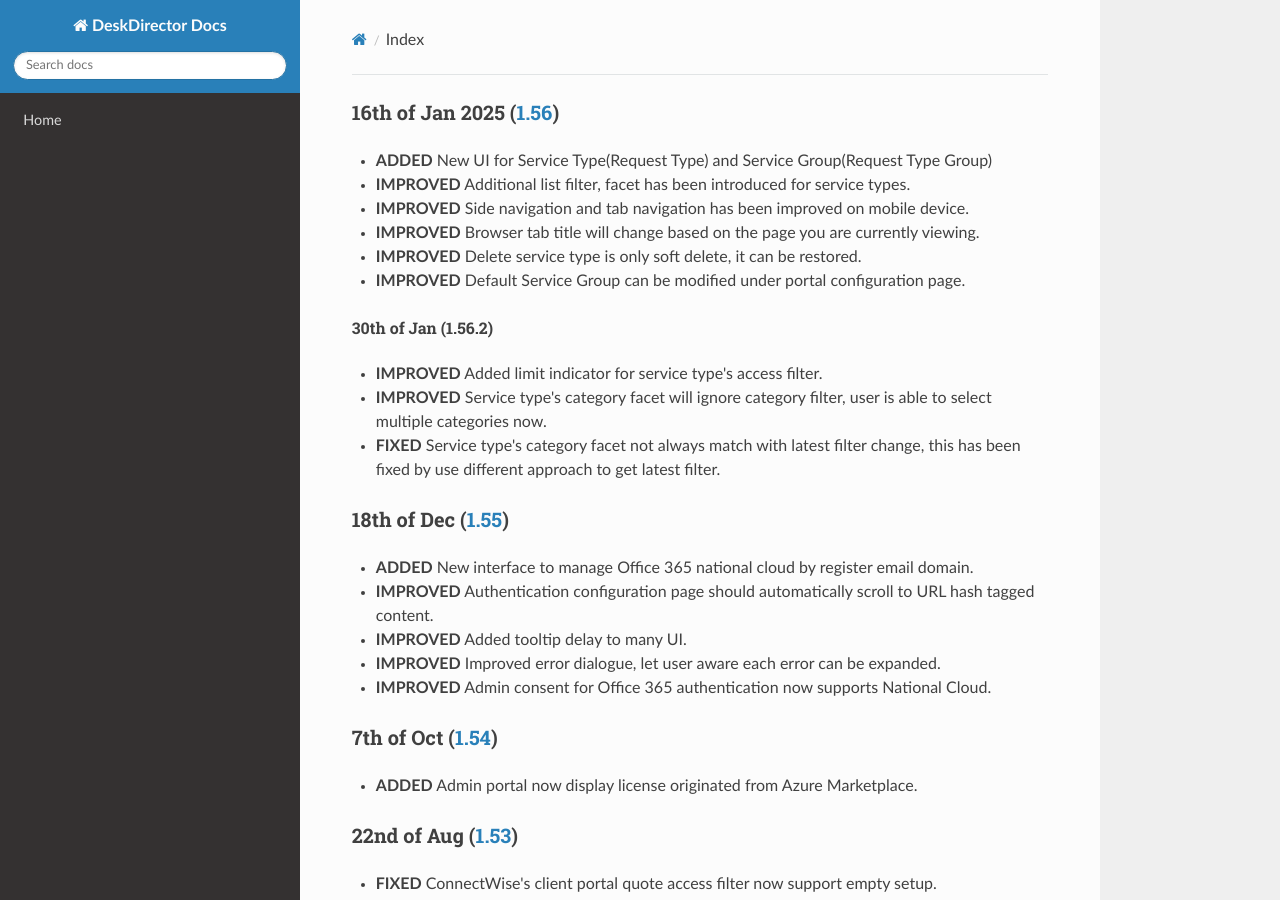
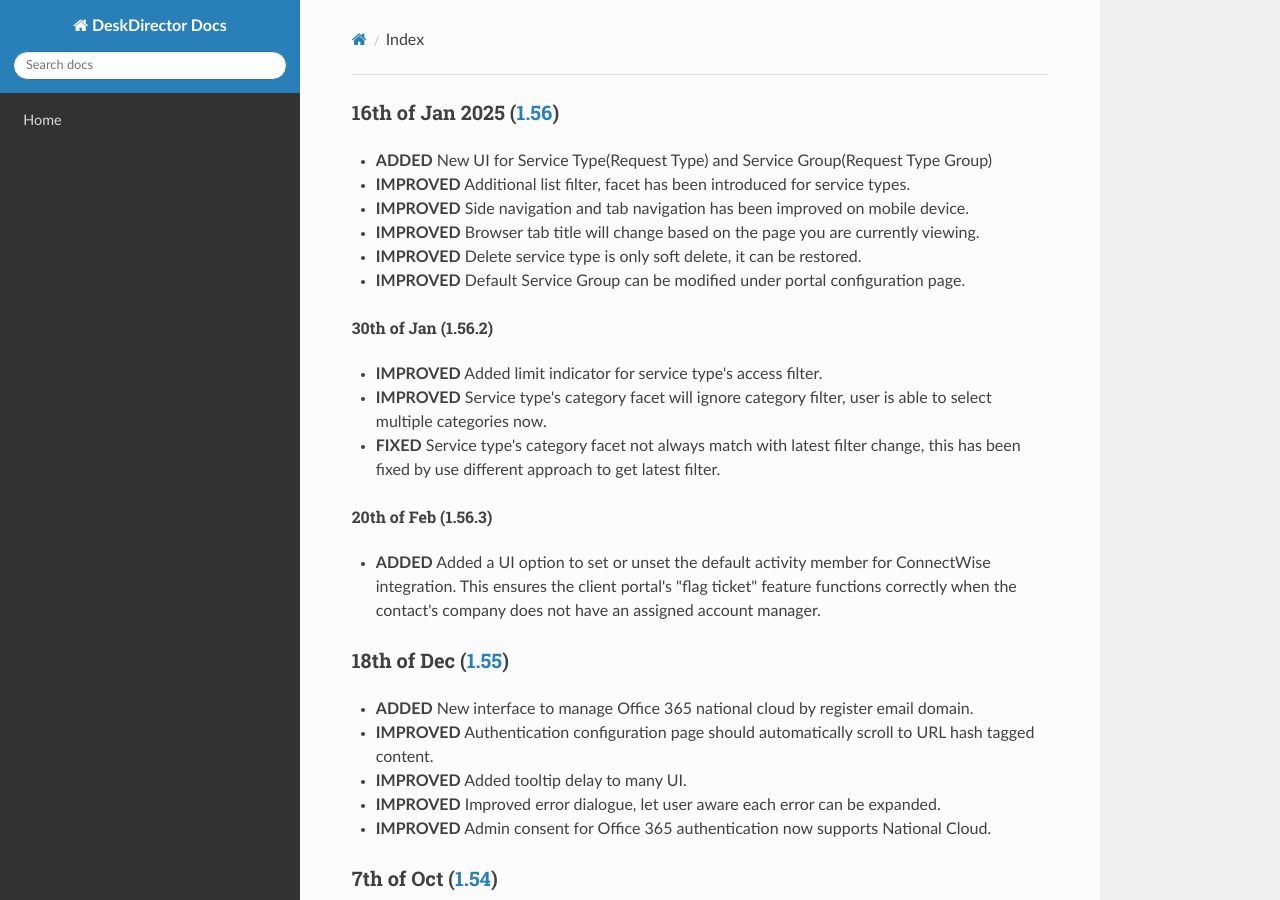
Before and after one commit to DeskDirector/docs, an MkDocs documentation site: the page built from docs/_release/admin/README.md, in a window 1280 px wide and 900 px high. Built offline with MkDocs 1.6.1, drawn with Linux system fonts in a browser that asks for light colours; nearby versions of some CDN libraries; old or Windows-style settings are respelled for this version of MkDocs.

Commit message:
Update PSA admin portal release

```diff
--- a/docs/_release/admin/README.md
+++ b/docs/_release/admin/README.md
@@ -10,6 +10,9 @@
 - **IMPROVED** Added limit indicator for service type's access filter.
 - **IMPROVED** Service type's category facet will ignore category filter, user is able to select multiple categories now.
 - **FIXED** Service type's category facet not always match with latest filter change, this has been fixed by use different approach to get latest filter.
+
+###### 20th of Feb (1.56.3)
+- **ADDED** Added a UI option to set or unset the default activity member for ConnectWise integration. This ensures the client portal's "flag ticket" feature functions correctly when the contact's company does not have an assigned account manager.
 
 ### 18th of Dec ([1.55](v1.55.1))
 - **ADDED** New interface to manage Office 365 national cloud by register email domain.
```
